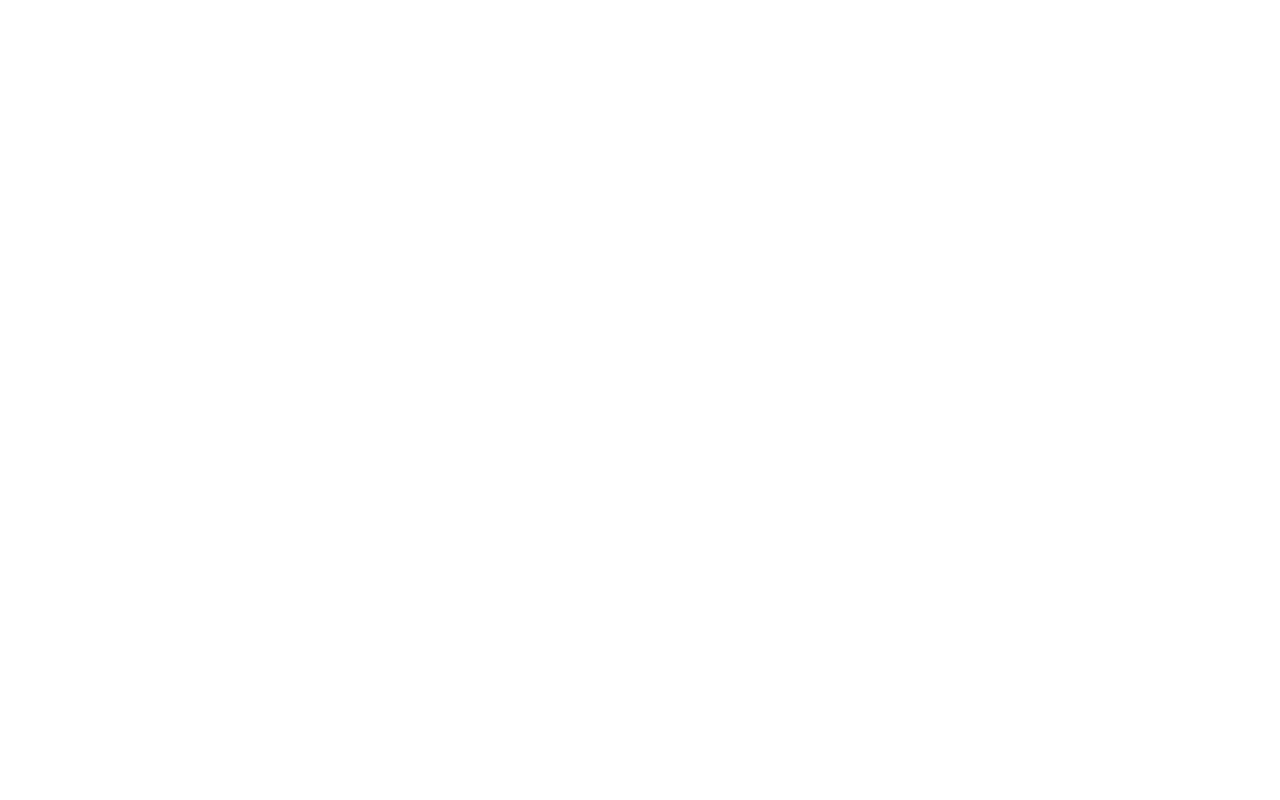
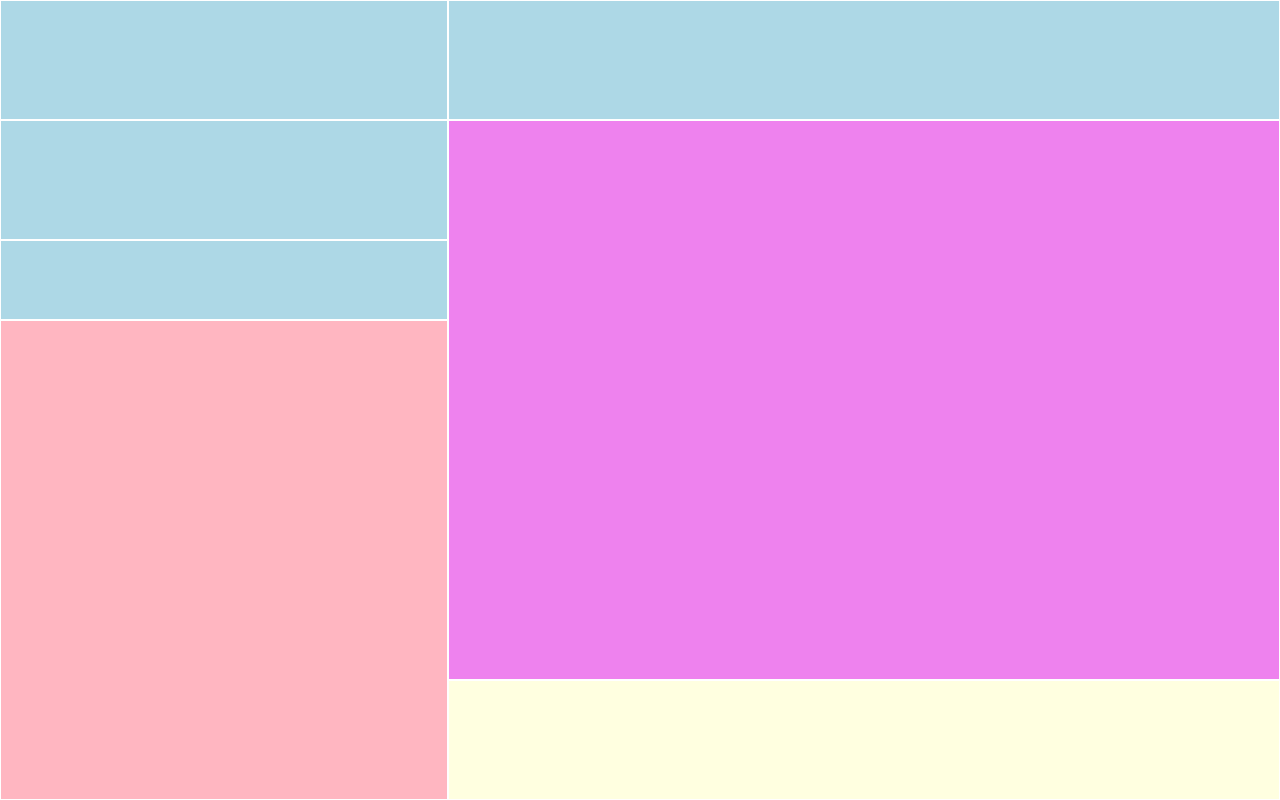
Before and after one commit to saragorleta/js-html-css-boolzap, a plain HTML site: page index.html in a window 1280 px wide. Drawn offline with nearby package versions, Linux system fonts and the light colour scheme.

Commit message:
creazione sezioni

```diff
--- a/css/style.css
+++ b/css/style.css
@@ -0,0 +1,63 @@
+*{
+  margin:0;
+  padding:0;
+  box-sizing: border-box;
+}
+body{
+
+}
+.container{
+  margin:0 auto;
+  background-color: lightgrey;
+  min-width: 950px;
+  height:100vh;
+  display: flex;
+
+}
+.left{
+  flex-direction: column;
+  background-color: lightyellow;
+  width: 35%;
+  height: 100%;
+}
+.right{
+  flex-direction: column;
+  background-color: lightgreen;
+  width: 65%;
+  height: 100%;
+}
+.header-left{
+  background-color: lightblue;
+  border: 1px solid white;
+  height: 15%;
+}
+.notifiche{
+  background-color: lightblue;
+  border: 1px solid white;
+  height: 15%;
+}
+.barra-ricerca{
+  background-color: lightblue;
+  border: 1px solid white;
+  height: 10%;
+}
+.contatti{
+  background-color: lightpink;
+  border: 1px solid white;
+  height: 60%;
+}
+.header-right{
+  background-color: lightblue;
+  border: 1px solid white;
+  height: 15%;
+}
+.chat{
+  background-color:violet;
+  border: 1px solid white;
+  height: 70%;
+}
+.footer-right{
+  background-color:lightyellow;
+  border: 1px solid white;
+  height: 15%;
+}
--- a/index.html
+++ b/index.html
@@ -13,5 +13,27 @@
 </head>
 <body>
 
+  <div id="app" class="container">
+    <div class="left">
+      <div class="header-left"></div>
+      <div class="notifiche"></div>
+      <div class="barra-ricerca"></div>
+      <div class="contatti"></div>
+
+    </div> <!-- /left -->
+
+
+    <div class="right">
+      <div class="header-right"></div>
+      <div class="chat"></div>
+      <div class="footer-right"></div>
+
+    </div> <!-- /right -->
+
+
+
+
+  </div> <!-- /container -->
+
 </body>
 </html>
```
